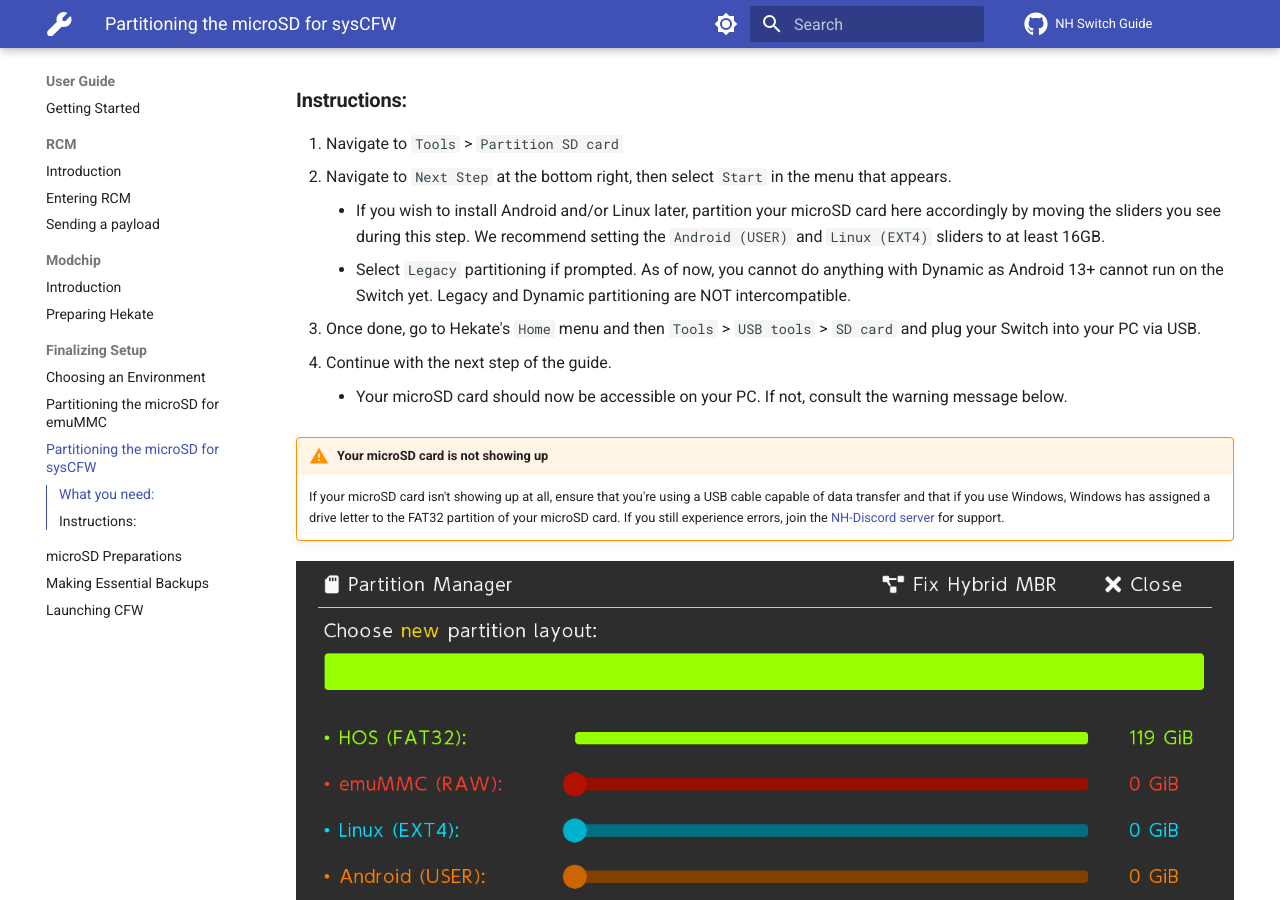
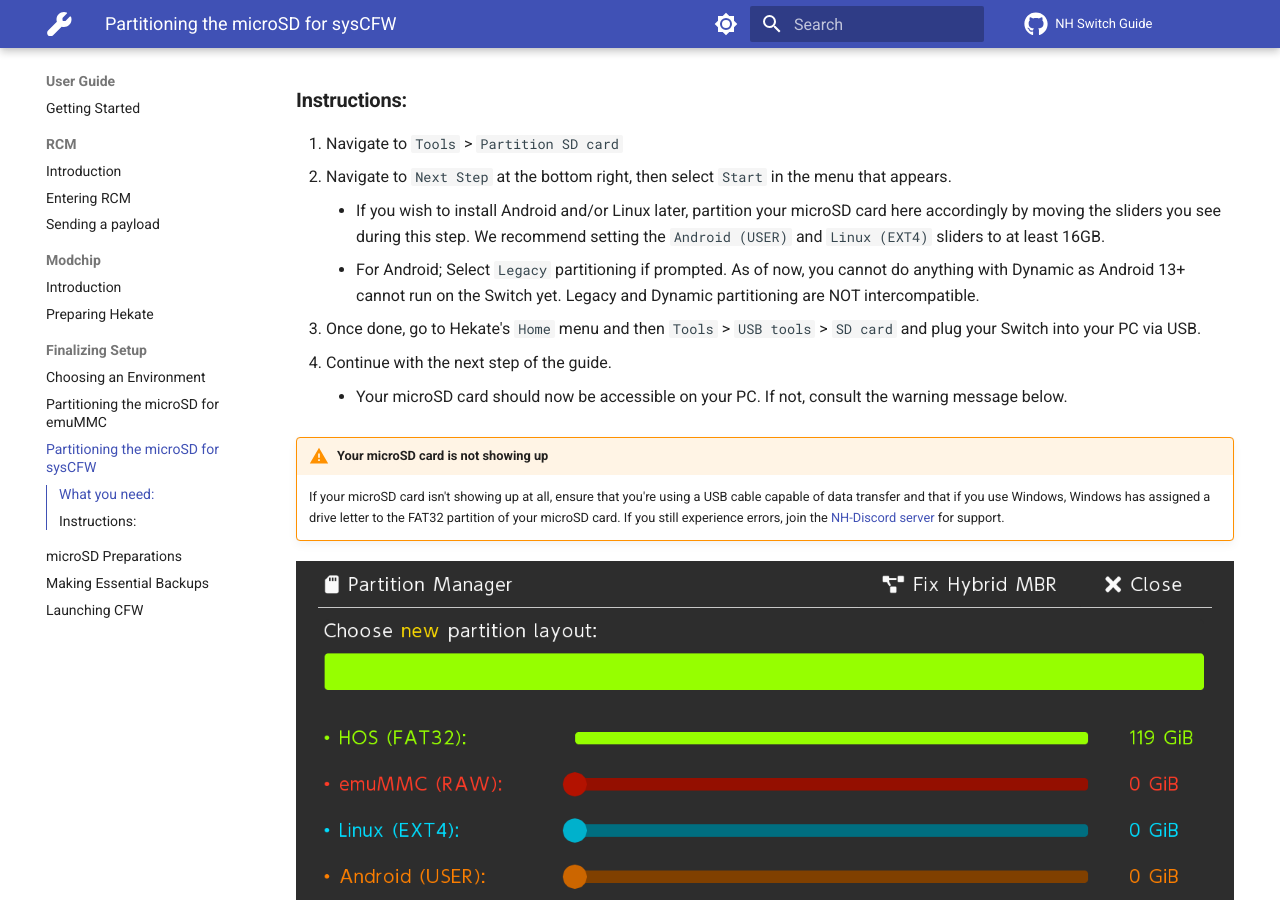
Before and after one commit to nh-server/switch-guide, an MkDocs documentation site: the page built from docs/user_guide/all/partitioning_sd_syscfw.md, in a window 1280 px wide and 900 px high, scrolled down 429 px. Built offline with MkDocs 1.6.1 and Material for MkDocs 9.7.7, drawn with Linux system fonts in a browser that asks for light colours; comment, search, counter and statistics services are not loaded.

Commit message:
this is only relevant for android + oh emummcs exist

```diff
--- a/docs/user_guide/all/partitioning_sd_syscfw.md
+++ b/docs/user_guide/all/partitioning_sd_syscfw.md
@@ -15,7 +15,7 @@
 1. Navigate to `Tools` > `Partition SD card`
 2. Navigate to `Next Step` at the bottom right, then select `Start` in the menu that appears.
     - If you wish to install Android and/or Linux later, partition your microSD card here accordingly by moving the sliders you see during this step. We recommend setting the `Android (USER)` and `Linux (EXT4)` sliders to at least 16GB.
-    - Select `Legacy` partitioning if prompted. As of now, you cannot do anything with Dynamic as Android 13+ cannot run on the Switch yet. Legacy and Dynamic partitioning are NOT intercompatible.
+    - For Android; Select `Legacy` partitioning if prompted. As of now, you cannot do anything with Dynamic as Android 13+ cannot run on the Switch yet. Legacy and Dynamic partitioning are NOT intercompatible.
 3. Once done, go to Hekate's `Home` menu and then `Tools` > `USB tools` > `SD card` and plug your Switch into your PC via USB.
 4. Continue with the next step of the guide.
     - Your microSD card should now be accessible on your PC. If not, consult the warning message below.
```
Also changed, not shown: docs/user_guide/all/partitioning_sd.md (+1 -0 lines).
